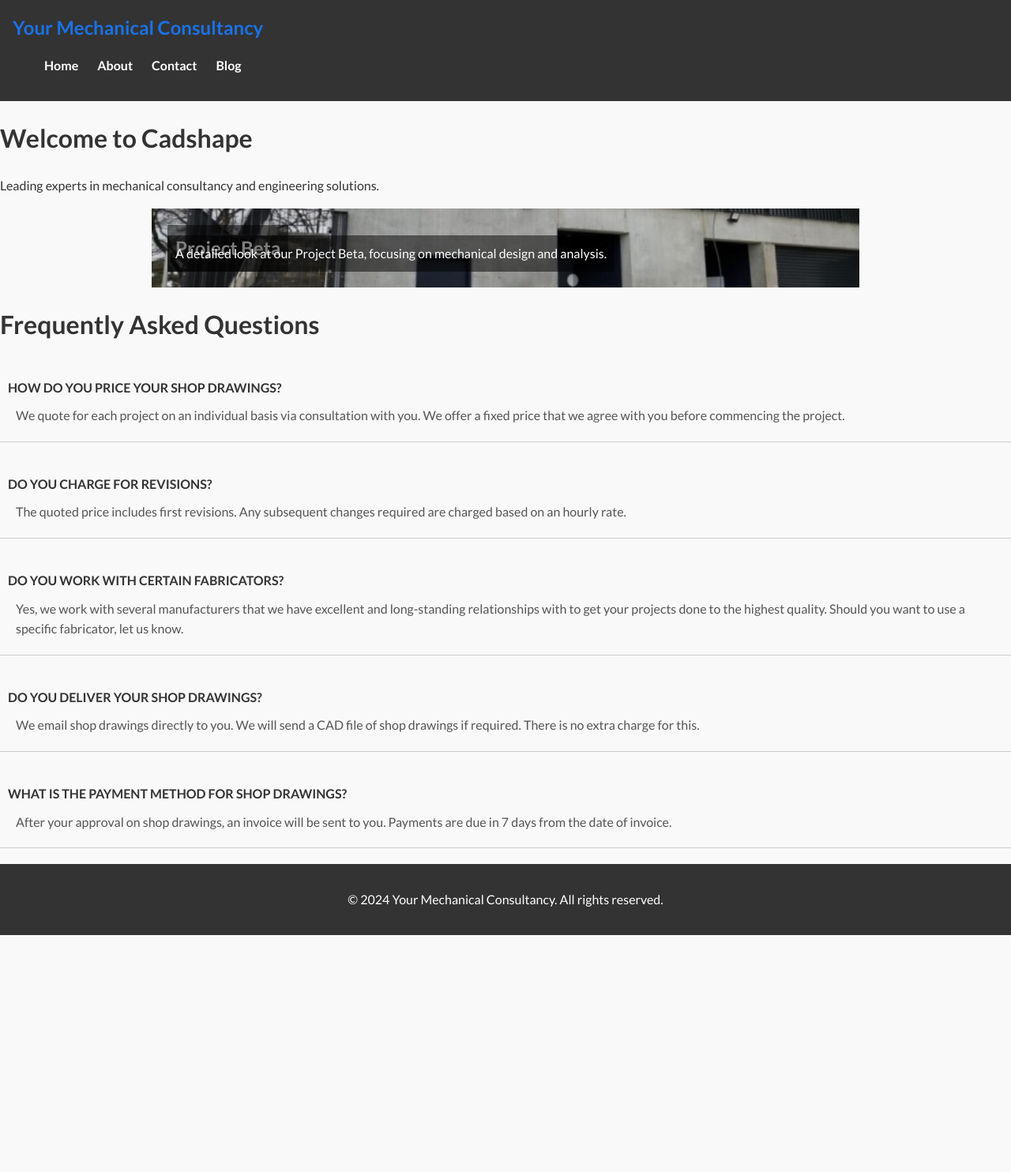
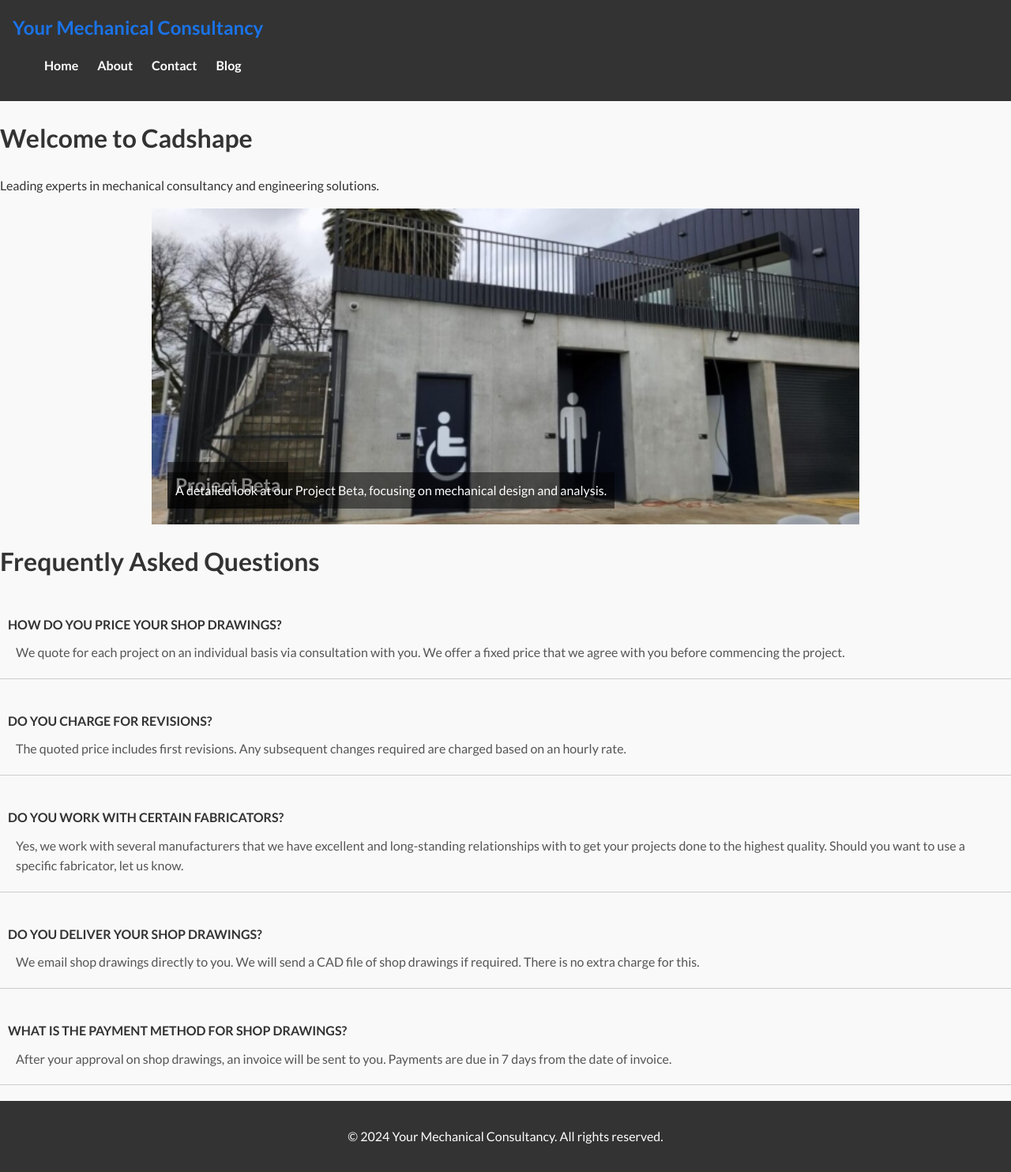
Before and after one commit to cadshape/cadshape.github.io, a Jekyll site: the page built from index.html, in a window 1280 px wide. Shown: the whole page at 79% size. Built offline with Jekyll 4.4.1, drawn with Linux system fonts in a browser that asks for light colours; the list of posts is cut into pages by our own code; before the commit the page ends 1184 px from its top, so only the background shows below that.

Commit message:
Update styles.css

```diff
--- a/assets/css/styles.css
+++ b/assets/css/styles.css
@@ -111,7 +111,7 @@ p {
     position: relative;
     width: 70%;
     max-width: 70%;
-    height: 100px; /* Fixed height for uniformity */
+    height: 400px; /* Fixed height for uniformity */
     margin: 0 auto;
     overflow: hidden; /* Hide excess slides */
 }
```
